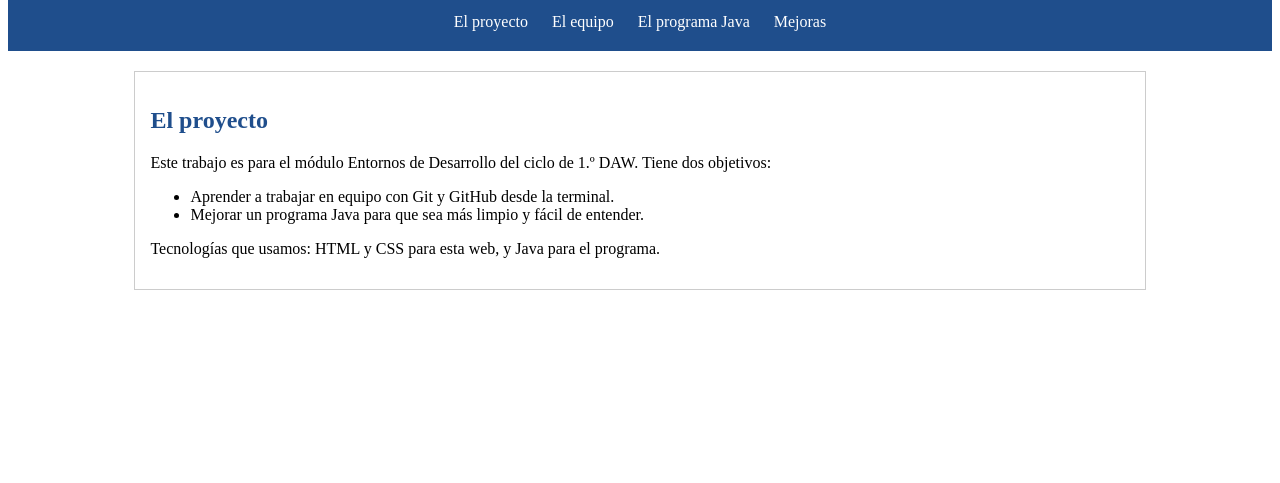
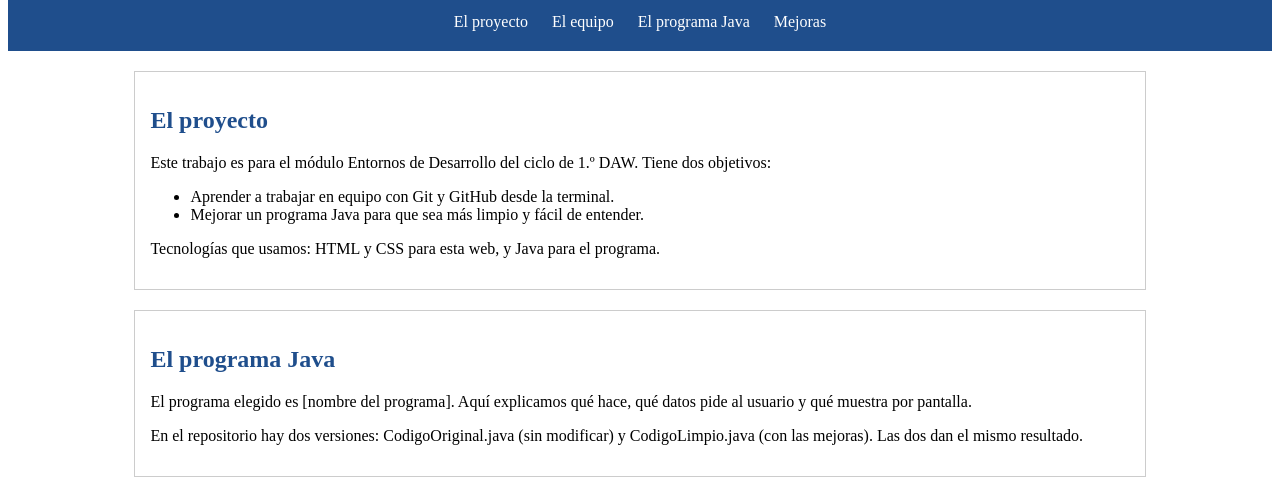
Before and after one commit to b1tegh0st7/Proyecto_T4_ENT_G3, a plain HTML site: page web/index.html in a window 1280 px wide. Shown: the part 129-612 px from the top of the page. Drawn offline with Linux system fonts and the light colour scheme.

Commit message:
Añadimos la segunda sección

```diff
--- a/web/index.html
+++ b/web/index.html
@@ -1,10 +1,12 @@
 <!DOCTYPE html>
 <html lang="es">
+
 <head>
   <meta charset="UTF-8">
   <title>Proyecto T4 - Entornos de Desarrollo</title>
   <link rel="stylesheet" href="style.css">
 </head>
+
 <body>
 
   <header>
@@ -18,7 +20,7 @@
     </nav>
   </header>
 
-   <main>
+  <main>
 
     <section id="proyecto">
       <h2>El proyecto</h2>
@@ -33,6 +35,19 @@
       <p>Tecnologías que usamos: HTML y CSS para esta web, y Java para el programa.</p>
     </section>
 
-    </main>
+    <section id="programa">
+      <h2>El programa Java</h2>
+      <!-- COMPLETAR: explicad aquí qué hace vuestro programa -->
+      <p>
+        El programa elegido es [nombre del programa]. Aquí explicamos qué hace,
+        qué datos pide al usuario y qué muestra por pantalla.
+      </p>
+      <p>
+        En el repositorio hay dos versiones: CodigoOriginal.java (sin modificar)
+        y CodigoLimpio.java (con las mejoras). Las dos dan el mismo resultado.
+      </p>
+    </section>
+
+  </main>
 
 </body>
```
